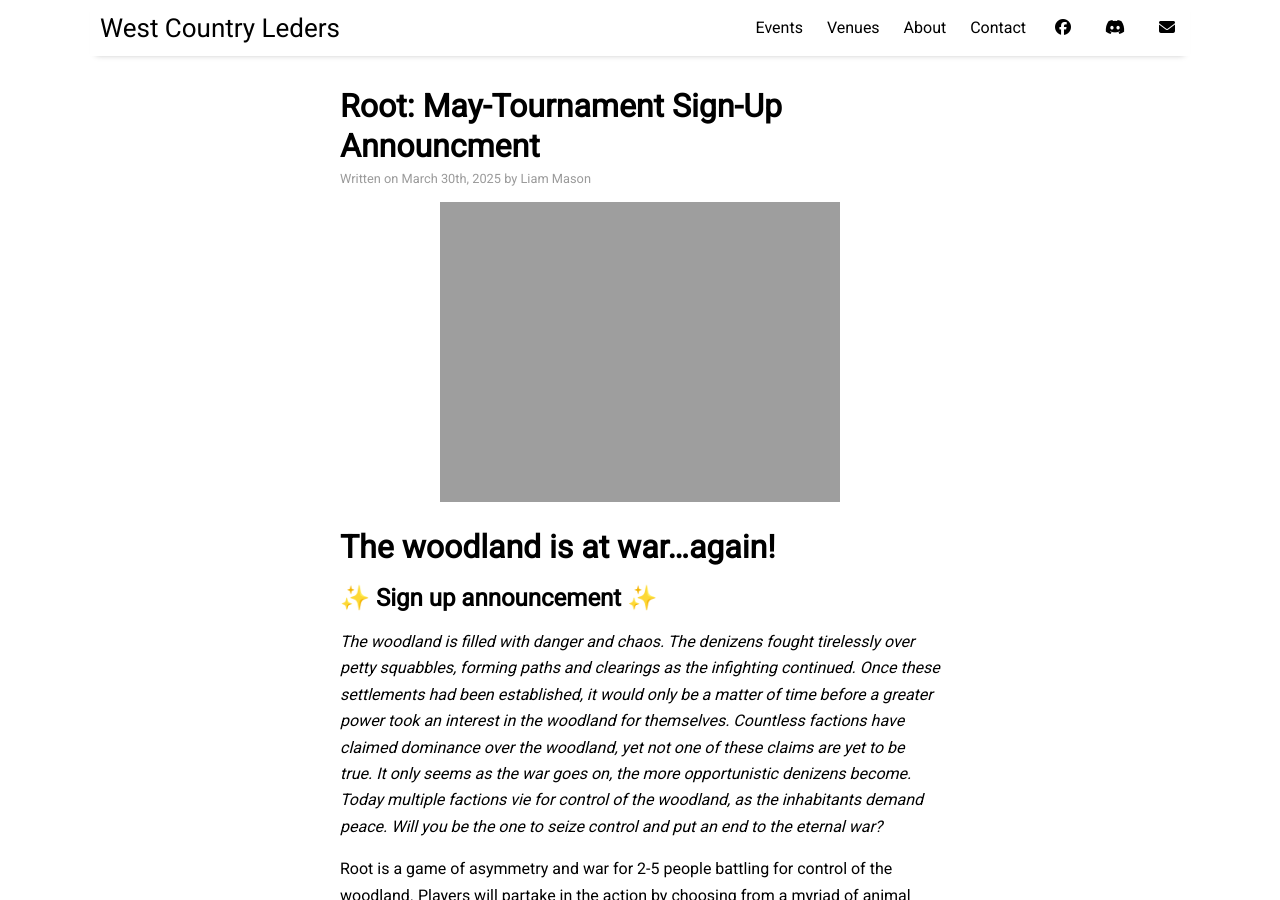
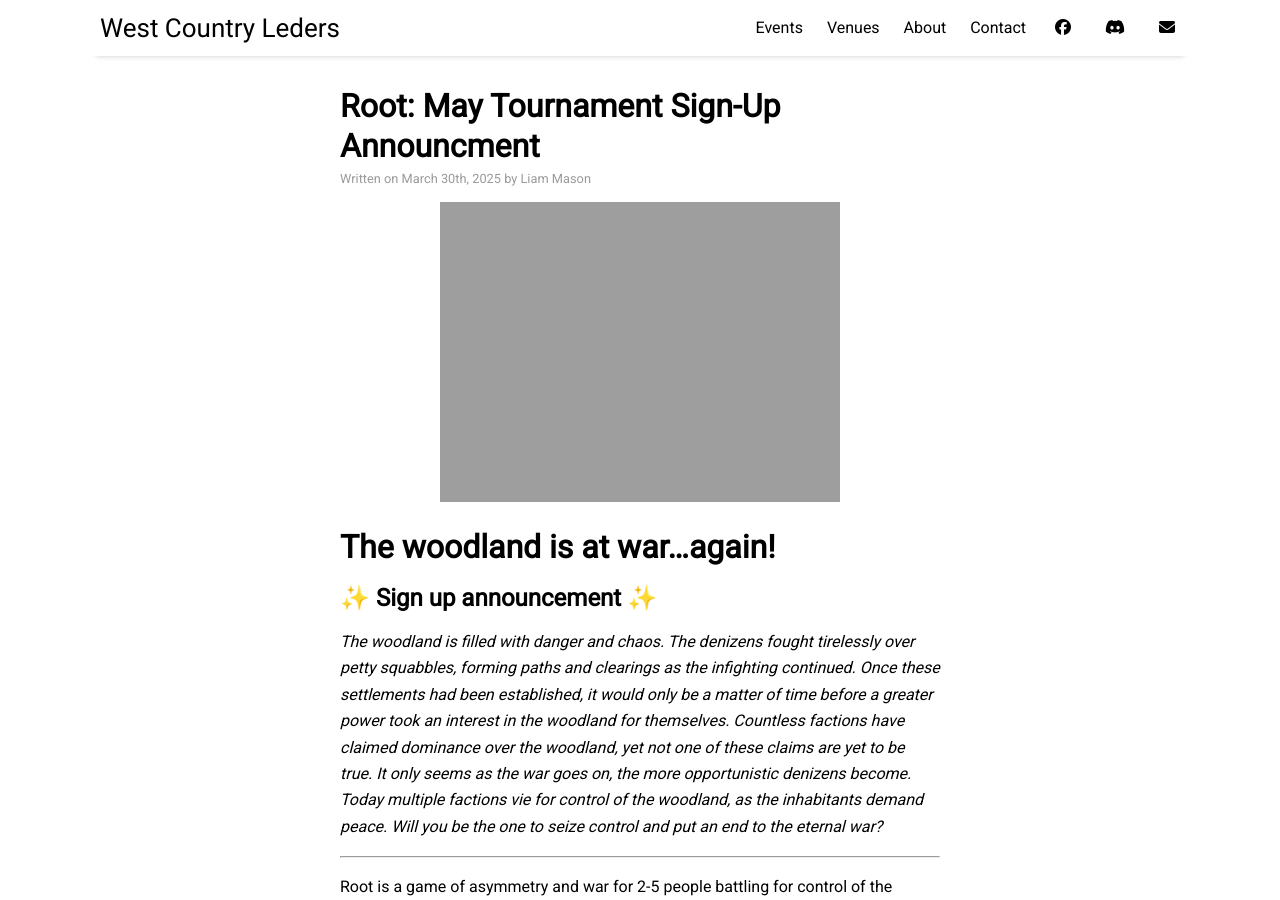
Before and after one commit to ChilledEther/west-country-leders, a Jekyll site: the page built from _posts/2025-03-30-Root-May-Tournament-Signup.md, in a window 1280 px wide and 900 px high. Built offline with Jekyll 4.4.1, drawn with Linux system fonts in a browser that asks for light colours.

Commit message:
release: make-live 2025-03-31_14:37:30

```diff
--- a/_posts/2025-03-30-Root-May-Tournament-Signup.md
+++ b/_posts/2025-03-30-Root-May-Tournament-Signup.md
@@ -1,6 +1,6 @@
 ---
 layout: post
-title: "Root: May-Tournament Sign-Up Announcment"
+title: "Root: May Tournament Sign-Up Announcment"
 author: "Liam Mason"
 categories: posts
 tags: [posts]
@@ -12,6 +12,8 @@ image: rootmaysignupposter.png
 
 *The woodland is filled with danger and chaos. The denizens fought tirelessly over petty squabbles, forming paths and clearings as the infighting continued. Once these settlements had been established, it would only be a matter of time before a greater power took an interest in the woodland for themselves. Countless factions have claimed dominance over the woodland, yet not one of these claims are yet to be true. It only seems as the war goes on, the more opportunistic denizens become. Today multiple factions vie for control of the woodland, as the inhabitants demand peace. Will you be the one to seize control and put an end to the eternal war?*
 
+________________________________________________________________________________________________________________________________________________________________________________________________________________________________
+
 Root is a game of asymmetry and war for 2-5 people battling for control of the woodland. Players will partake in the action by choosing from a myriad of animal factions to drive the narrative to its inevitable conclusion. Each faction has its own strengths and weaknesses, leading to a vast level of asymmetric interaction.
 
 **West country leaders are proud to be hosting their 5th Root tournament in Bristol on Saturday May 10th!**
```
